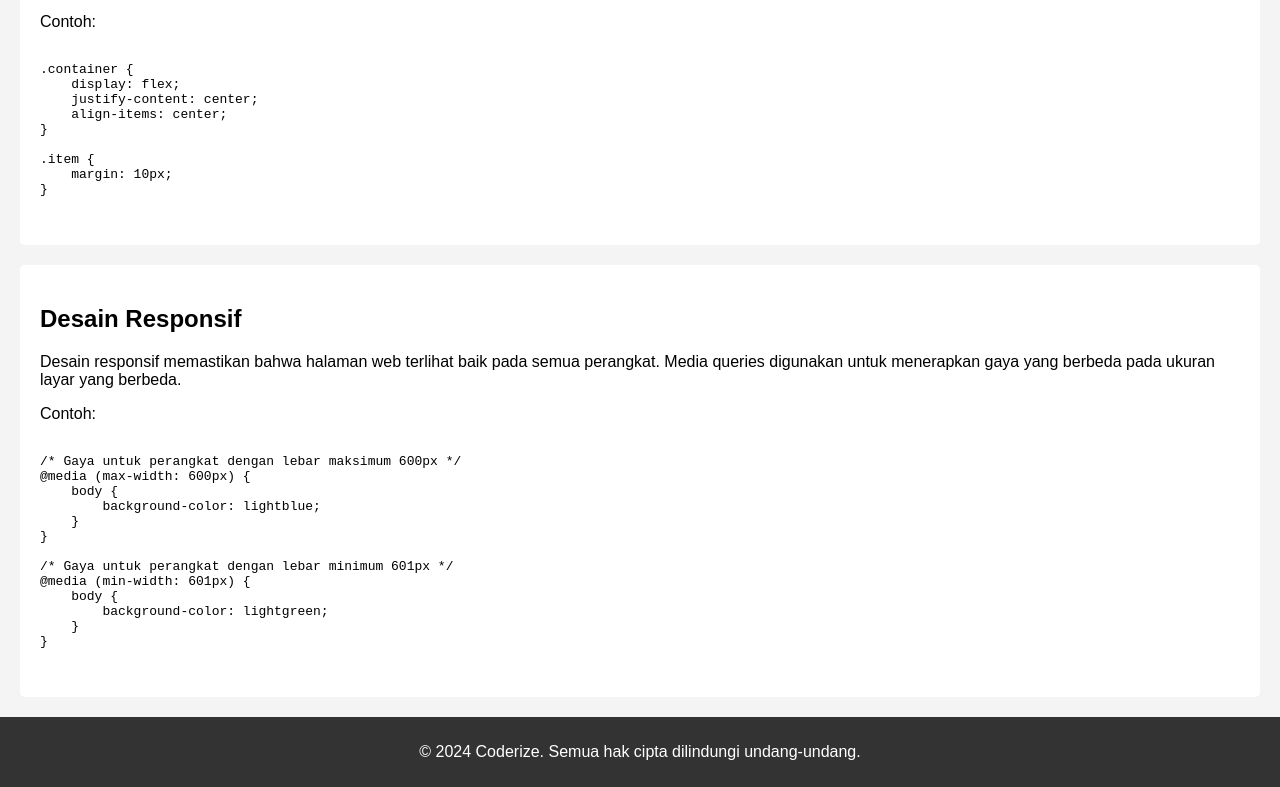
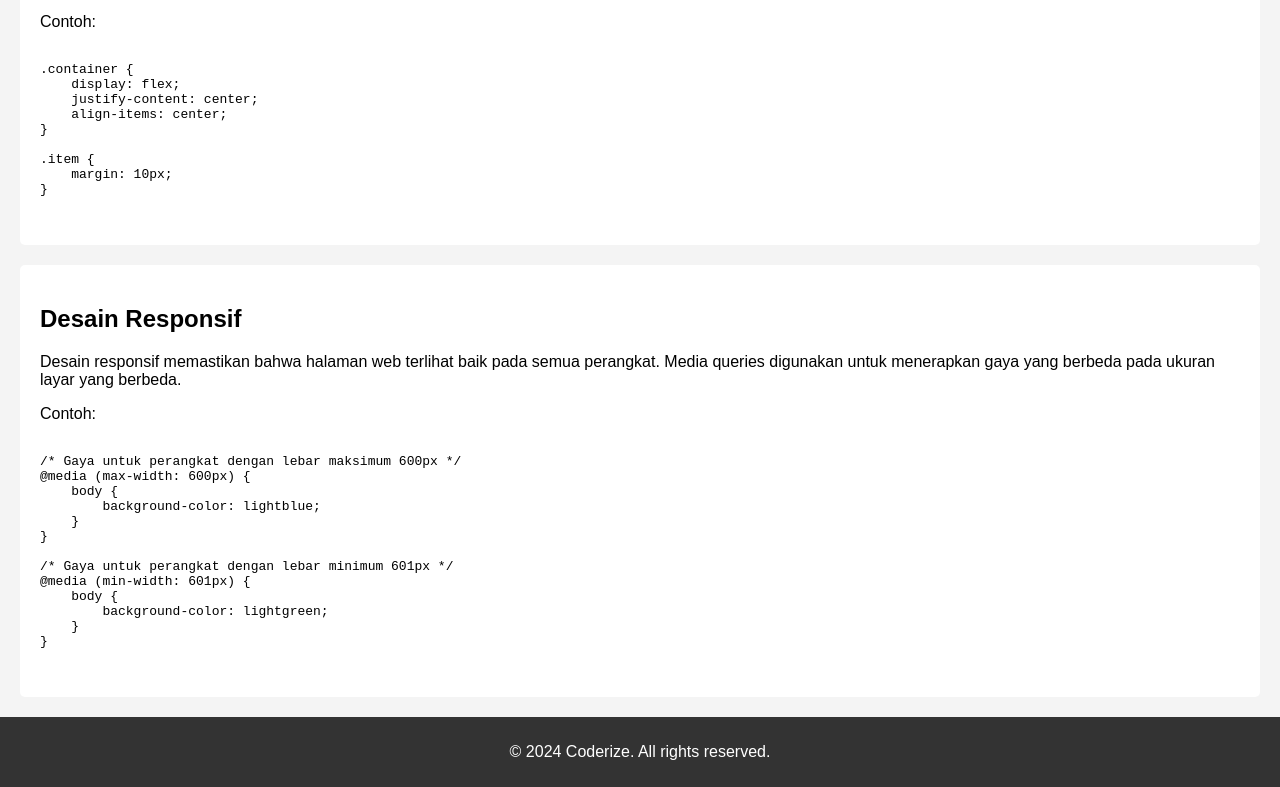
Before and after one commit to Lyrize/lyrize.github.io, a plain HTML site: page learn-css.html in a window 1280 px wide. Shown: the part 1774-2561 px from the top of the page. Drawn offline with Linux system fonts and the light colour scheme.

Commit message:
Edited Copyrights

```diff
--- a/learn-css.html
+++ b/learn-css.html
@@ -130,7 +130,7 @@ p {
     </section>
 
     <footer>
-        <p>&copy; 2024 Coderize. Semua hak cipta dilindungi undang-undang.</p>
+        <p>&copy; 2024 Coderize. All rights reserved.</p>
     </footer>
 </body>
 </html>
```
Also changed, not shown: learn-js.html (+1 -1 lines).
